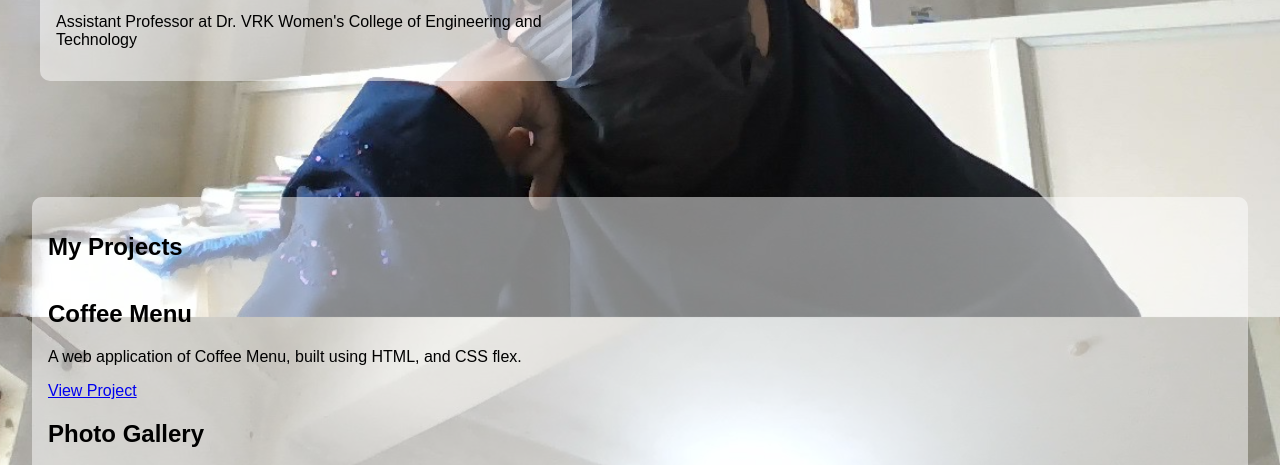
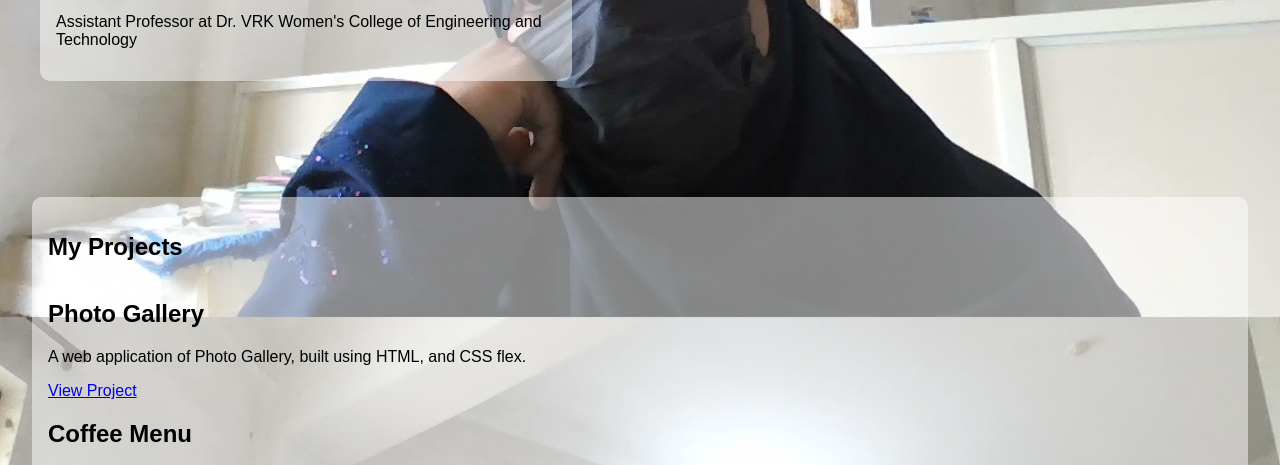
Before and after one commit to KhanamShaik/Khanams-Portfolio, a website: page index.html in a window 1280 px wide. Shown: the part 483-948 px from the top of the page. Drawn offline with Linux system fonts and the light colour scheme.

Commit message:
Update index.html

```diff
--- a/index.html
+++ b/index.html
@@ -74,6 +74,9 @@ header nav a {
     background-color: rgba(255, 255, 255, 0); /* Adjusted transparency for better readability */
     display: grid;
 }
+.project{
+
+        }
 #contact {
     background-color: rgba(255, 255, 255, 0.5); /* Adjusted transparency for better readability */
     padding: 1em;
@@ -116,12 +119,12 @@ header nav a {
         <h1>My Projects</h1>
         <div class="project-grid">
              <div class="project">
-                <h2>Coffee Menu</h2>
-                <p>A web application of Coffee Menu, built using HTML, and  CSS flex.</p>
+                <h2>Photo Gallery</h2>
+                <p>A web application of Photo Gallery, built using HTML, and  CSS flex.</p>
                 <a href="https://photo-gallery-ashy-pi.vercel.app/" target="_blank">View Project</a>
             </div>
             <div class="project">
-                <h2>Photo Gallery</h2>
+                <h2>Coffee Menu</h2>
                 <p>A web application of Coffee Menu, built using HTML, and  CSS flex.</p>
                 <a href="https://coffee-menu-mu.vercel.app/" target="_blank">View Project</a>
             </div>
```
